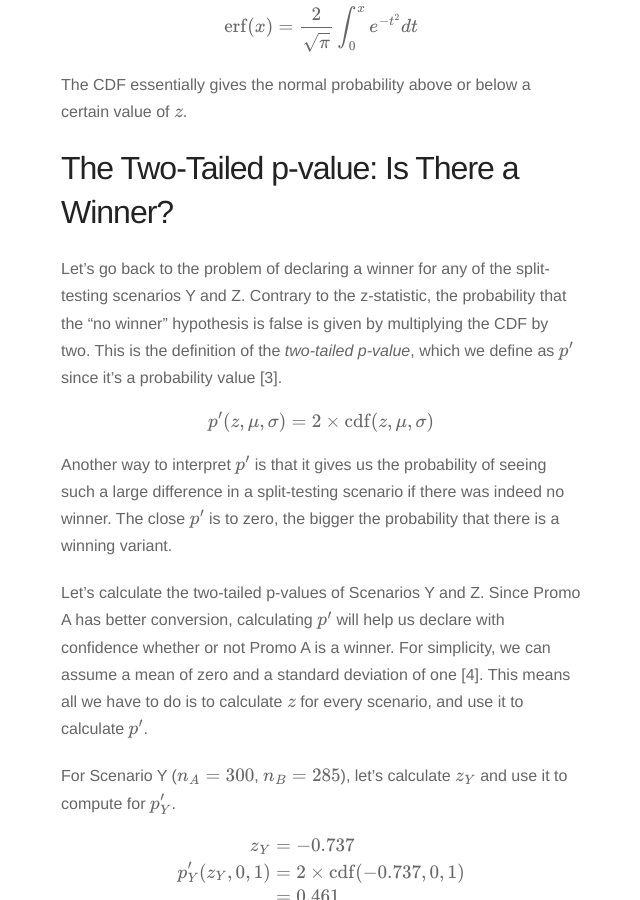
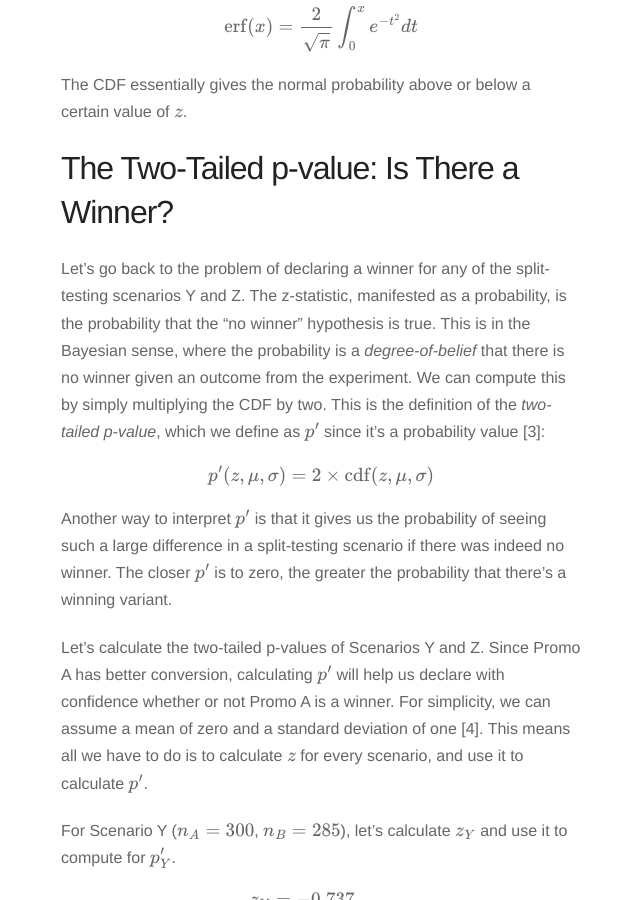
Before and after one commit to adlersantos/adlersantos.github.io, a Jekyll site: the page built from _posts/2015-10-11-split-testing-statistics.markdown, in a window 1280 px wide and 900 px high, scrolled down 3043 px. Shown: the whole window, without its empty margins (319-959 px from the left). Built offline with Jekyll 4.4.1, drawn with Linux system fonts in a browser that asks for light colours; nearby versions of some CDN libraries; formulas are drawn with MathJax 3.

Commit message:
typo and grammar fixes

```diff
--- a/_posts/2015-10-11-split-testing-statistics.markdown
+++ b/_posts/2015-10-11-split-testing-statistics.markdown
@@ -94,13 +94,13 @@ The CDF essentially gives the normal probability above or below a certain value
 
 # The Two-Tailed p-value: Is There a Winner?
 
-Let's go back to the problem of declaring a winner for any of the split-testing scenarios Y and Z. Contrary to the z-statistic, the probability that the "no winner" hypothesis is false is given by multiplying the CDF by two. This is the definition of the _two-tailed p-value_, which we define as $p'$ since it's a probability value `[3]`.
+Let's go back to the problem of declaring a winner for any of the split-testing scenarios Y and Z. The z-statistic, manifested as a probability, is the probability that the "no winner" hypothesis is true. This is in the Bayesian sense, where the probability is a _degree-of-belief_ that there is no winner given an outcome from the experiment. We can compute this by simply multiplying the CDF by two. This is the definition of the _two-tailed p-value_, which we define as $p'$ since it's a probability value `[3]`:
 
 $$
 p'(z, \mu, \sigma) = 2 \times \text{cdf}(z, \mu, \sigma)
 $$
 
-Another way to interpret $p'$ is that it gives us the probability of seeing such a large difference in a split-testing scenario if there was indeed no winner. The close $p'$ is to zero, the bigger the probability that there is a winning variant.
+Another way to interpret $p'$ is that it gives us the probability of seeing such a large difference in a split-testing scenario if there was indeed no winner. The closer $p'$ is to zero, the greater the probability that there's a winning variant.
 
 Let's calculate the two-tailed p-values of Scenarios Y and Z. Since Promo A has better conversion, calculating $p'$ will help us declare with confidence whether or not Promo A is a winner. For simplicity, we can assume a mean of zero and a standard deviation of one `[4]`. This means all we have to do is to calculate $z$ for every scenario, and use it to calculate $p'$.
 
```
Also changed, not shown: about.md (+1 -1 lines).
